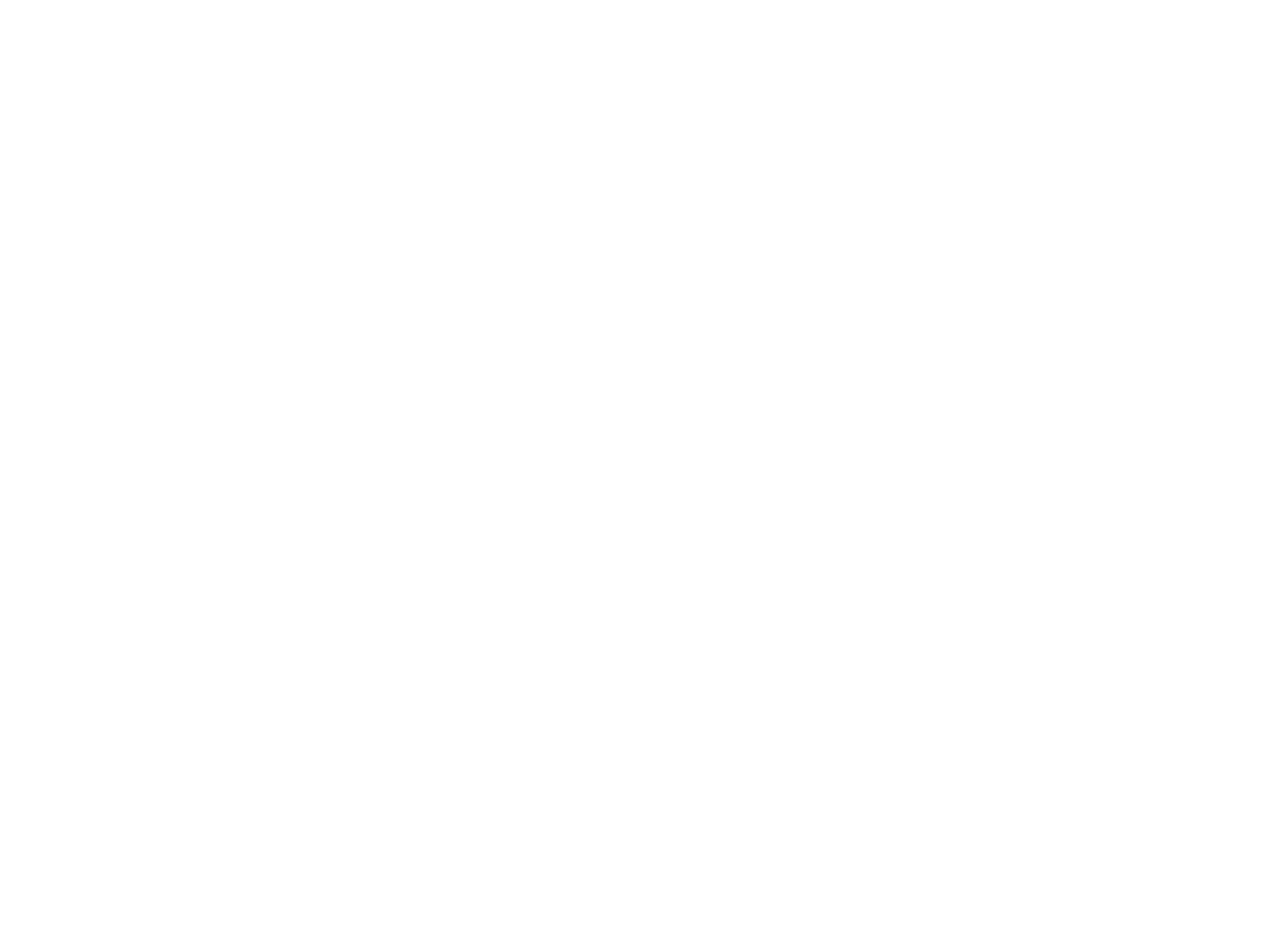
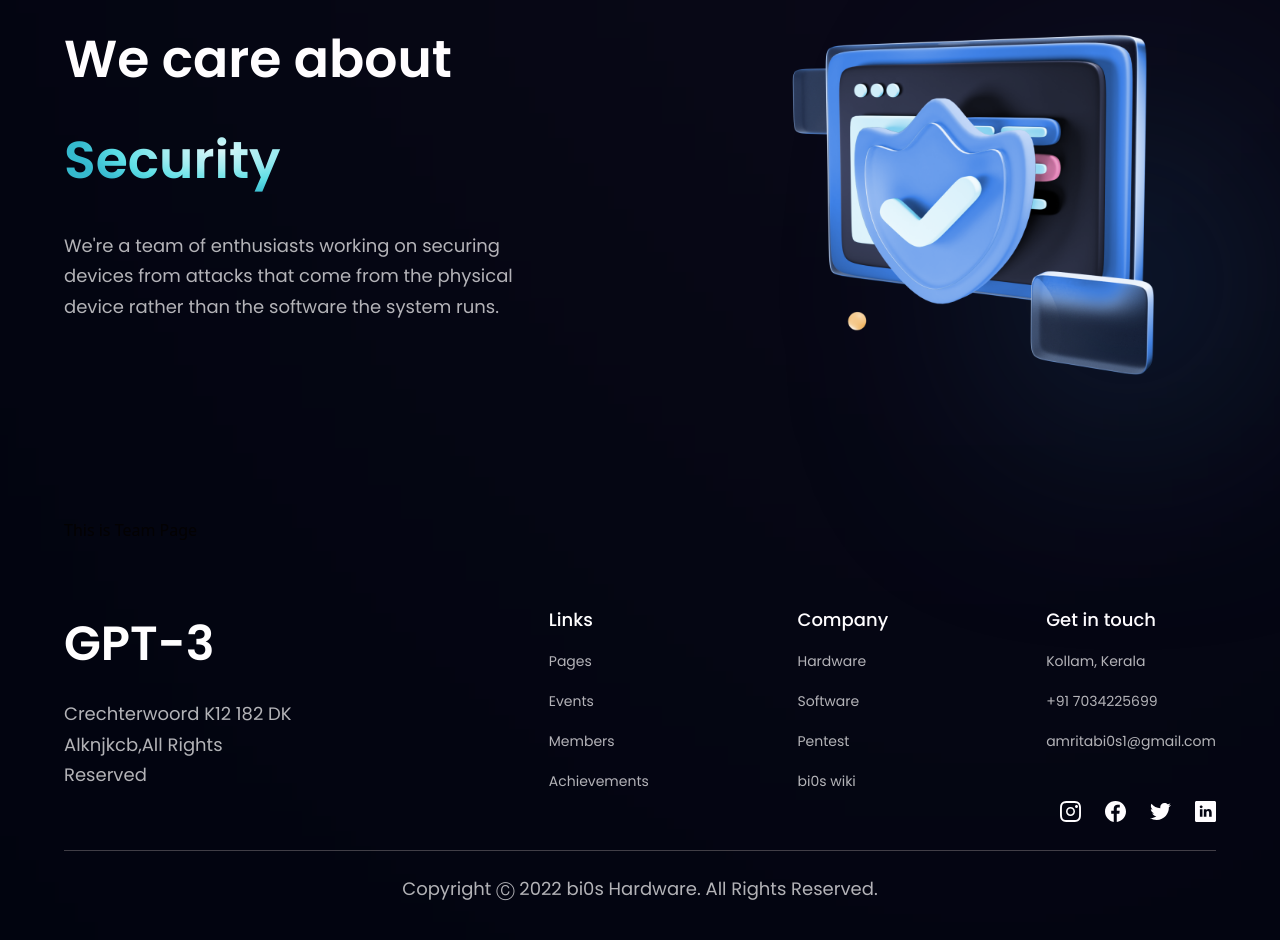
Before and after one commit to Aashray446/biosHardware, a React (Vite) app: page /team in a window 1280 px wide. Shown: the part 266-1206 px from the top of the page. Before the commit the page ends 800 px from the top, so only its background shows below. Built offline with nearby package versions, Linux system fonts and the light colour scheme.

Commit message:
fixed-navigation, footer, and few design

```diff
--- a/package.json
+++ b/package.json
@@ -9,6 +9,7 @@
     "preview": "vite preview"
   },
   "dependencies": {
+    "@emotion/styled": "^11.10.4",
     "react": "^18.2.0",
     "react-dom": "^18.2.0",
     "react-router-dom": "^6.3.0"
--- a/src/App.jsx
+++ b/src/App.jsx
@@ -1,17 +1,41 @@
-import { BrowserRouter, Routes, Route} from 'react-router-dom';
+import { BrowserRouter, Routes, Route } from "react-router-dom";
+import styles from "./style";
+import {
+  Footer,
+  Navbar,
+  Hero,
+} from "./components";
 import Home from "./Home";
 import Team from "./Team";
 
 const App = () => (
   <BrowserRouter>
-  <div className="bg-primary w-full overflow-hidden">
-    <Routes>
-      <Route exact path='/' element={<Home/>}/>
-      <Route exact path='/team' element={<Team/>}/>
-  </Routes>
-  </div>
+    <div className="bg-primary w-full overflow-hidden">
+      <div>
+        <div className={`${styles.paddingX} ${styles.flexCenter}`}>
+          <div className={`${styles.boxWidth}`}>
+            <Navbar />
+          </div>
+        </div>
+
+        <div className={`bg-primary ${styles.flexStart}`}>
+          <div className={`${styles.boxWidth}`}>
+            <Hero />
+          </div>
+        </div>
+
+        <div className={`bg-primary ${styles.paddingX} ${styles.flexCenter}`}>
+          <div className={`${styles.boxWidth}`}>
+            <Routes>
+              <Route exact path="/" element={<Home />} />
+              <Route exact path="/team" element={<Team />} />
+            </Routes>
+            <Footer />
+          </div>
+        </div>
+      </div>
+    </div>
   </BrowserRouter>
-
 );
 
 export default App;
--- a/src/components/CTA.jsx
+++ /dev/null
@@ -1,20 +0,0 @@
-import styles from "../style";
-import Button from "./Button";
-
-const CTA = () => (
-  <section className={`${styles.flexCenter} ${styles.marginY} ${styles.padding} sm:flex-row flex-col bg-black-gradient-2 rounded-[20px] box-shadow`}>
-    <div className="flex-1 flex flex-col">
-      <h2 className={styles.heading2}>Let’s try our service now!</h2>
-      <p className={`${styles.paragraph} max-w-[470px] mt-5`}>
-        Everything you need to accept card payments and grow your business
-        anywhere on the planet.
-      </p>
-    </div>
-
-    <div className={`${styles.flexCenter} sm:ml-10 ml-0 sm:mt-0 mt-10`}>
-      <Button />
-    </div>
-  </section>
-);
-
-export default CTA;
--- a/src/components/FeedbackCard.jsx
+++ b/src/components/FeedbackCard.jsx
@@ -13,7 +13,7 @@
         <h4 className="font-poppins font-semibold text-[14px] leading-[32px] text-white">
           {name}
         </h4>
-        <p className="font-poppins font-normal text-[16px] leading-[24px] text-dimWhite">
+        <p className="font-poppins font-bold text-[16px] leading-[24px] text-dimWhite">
           {title}
         </p>
       </div>
--- a/src/components/Footer.jsx
+++ b/src/components/Footer.jsx
@@ -3,15 +3,15 @@
 
 const Footer = () => (
   <section className={`${styles.flexCenter} ${styles.paddingY} flex-col`}>
-    <div id="conatct" className={`${styles.flexStart} md:flex-row flex-col mb-8 w-full`}>
+    <div id="conatct" className={`${styles.flexStart} md:flex-row flex-col mb-2 w-full`}>
       <div className="flex-[1] flex flex-col justify-start mr-10">
         <h2 className={`${styles.heading2}`}>GPT-3</h2>
-        <p className={`${styles.paragraph} mt-4 max-w-[312px]`}>
-        Crechterwoord K12 182 DK Alknjkcb, All Rights Reserved
+        <p className={`${styles.paragraph} mt-4 max-w-[240px]`}>
+        Crechterwoord K12 182 DK Alknjkcb,All Rights Reserved
         </p>
       </div>
 
-      <div className="flex-[1.5] w-full flex flex-row justify-between flex-wrap md:mt-0 mt-10">
+      <div className="flex-[1.5] w-full flex flex-row justify-between flex-wrap md:mt-0 mt-10 ">
         {footerLinks.map((footerlink) => (
           <div key={footerlink.title} className={`flex flex-col ss:my-0 my-4 min-w-[150px]`}>
             <h4 className="font-poppins font-medium text-[18px] leading-[27px] text-white">
@@ -21,7 +21,7 @@
               {footerlink.links.map((link, index) => (
                 <li
                   key={link.name}
-                  className={`font-poppins font-normal text-[16px] leading-[24px] text-dimWhite hover:text-secondary cursor-pointer ${
+                  className={`font-poppins font-normal text-[14px] leading-[24px] text-dimWhite hover:text-secondary cursor-pointer ${
                     index !== footerlink.links.length - 1 ? "mb-4" : "mb-0"
                   }`}
                 >
@@ -31,15 +31,11 @@
             </ul>
           </div>
         ))}
+
       </div>
     </div>
 
-    <div className="w-full flex justify-between items-center md:flex-row flex-col pt-6 border-t-[1px] border-t-[#3F3E45]">
-      <p className="font-poppins font-normal text-center text-[18px] leading-[27px] text-white">
-        Copyright Ⓒ 2022 bi0s Hardware. All Rights Reserved.
-      </p>
-
-      <div className="flex flex-row md:mt-0 mt-6">
+    <div className="flex flex-row md:mt-0 mt-6 w-full justify-center lg:justify-end mb-7 items-end ">
         {socialMedia.map((social, index) => (
           <img
             key={social.id}
@@ -52,6 +48,11 @@
           />
         ))}
       </div>
+
+    <div className="w-full flex flex-row justify-center lg:justify-center items-center pt-6 border-t-[1px] border-t-[#3F3E45]">
+      <p className="font-poppins font-normal text-center text-[18px] leading-[27px] text-dimWhite">
+        Copyright Ⓒ 2022 bi0s Hardware. All Rights Reserved.
+      </p>
     </div>
   </section>
 );
--- a/src/components/Hero.jsx
+++ b/src/components/Hero.jsx
@@ -27,7 +27,7 @@
 
         {/* gradient start */}
         <div className="absolute z-[0] w-[80%] h-[35%] top-0 pink__gradient" />
-        <div className="absolute z-[0] w-[60%] h-[80%] rounded-full white__gradient bottom-40" />
+        {/* <div className="absolute z-[0] w-[60%] h-[80%] rounded-full white__gradient bottom-40" /> */}
         <div className="absolute z-[0] w-[25%] h-[50%] right-20 bottom-20 blue__gradient" />
         {/* gradient end */}
       </div>
--- a/src/components/OurTeam.jsx
+++ b/src/components/OurTeam.jsx
@@ -1,13 +1,22 @@
 import React from "react";
-import Card from "./Card";
+import Card from "./ProfileCard";
 
 export default function OurTeam() {
   return (
-    <>
+    <div>
+      <div>
+
+      </div>
       <h1 className="text-white text-4xl font-extrabold mb-20 font-poppins justify-start">
         Our Team
       </h1>
-      <Card />
-    </>
+
+      <div className="grid  lg:grid-cols-4">
+        <Card />
+        <Card />
+        <Card />
+        <Card />
+      </div>
+    </div>
   );
 }
--- a/src/components/Stats.jsx
+++ b/src/components/Stats.jsx
@@ -4,7 +4,7 @@
 const Stats = () => (
   <section className={`${styles.flexCenter} flex-row flex-wrap sm:mb-20 mb-6`}>
     {stats.map((stat) => (
-      <div key={stat.title} className={`flex-1 flex justify-center items-center flex-row m-3 `} >
+      <div key={stat.id} className={`flex-1 flex justify-center items-center flex-row m-3 `} >
         <p className="font-poppins font-normal xs:text-[20.45px] text-[15.45px] xs:leading-[26.58px] leading-[21.58px] text-gradient uppercase ml-3">
           {stat.title}
         </p>
--- a/src/constants/index.js
+++ b/src/constants/index.js
@@ -77,82 +77,83 @@
 export const stats = [
   {
     id: "stats-1",
-    title: "CTF Team in India",
-    value: "#1",
+    title: "#1 CTF Team in India",
   },
   {
     id: "stats-2",
-    title: "Trusted by Company",
-    value: "230+",
+    title: "CVE's and Bug Bounties",
   },
   {
     id: "stats-3",
-    title: "Transaction",
-    value: "$230M+",
+    title: "Cyber security",
   },
 ];
 
 export const footerLinks = [
   {
-    title: "Useful Links",
+    title: "Links",
     links: [
       {
-        name: "Content",
-        link: "https://www.hoobank.com/content/",
+        name: "Pages",
+        link: "",
       },
       {
-        name: "How it Works",
-        link: "https://www.hoobank.com/how-it-works/",
+        name: "Events",
+        link: "",
       },
       {
-        name: "Create",
-        link: "https://www.hoobank.com/create/",
+        name: "Members",
+        link: "",
       },
       {
-        name: "Explore",
-        link: "https://www.hoobank.com/explore/",
+        name: "Achievements",
+        link: "",
       },
-      {
-        name: "Terms & Services",
-        link: "https://www.hoobank.com/terms-and-services/",
-      },
+      // {
+      //   name: "Terms & Services",
+      //   link: "https://www.bi0s.com/terms-and-services/",
+      // },
     ],
   },
   {
-    title: "Community",
+    title: "Company",
     links: [
       {
-        name: "Help Center",
-        link: "https://www.hoobank.com/help-center/",
+        name: "Hardware",
+        link: "",
       },
       {
-        name: "Partners",
-        link: "https://www.hoobank.com/partners/",
+        name: "Software",
+        link: "",
       },
       {
-        name: "Suggestions",
-        link: "https://www.hoobank.com/suggestions/",
+        name: "Pentest",
+        link: "",
       },
       {
-        name: "Blog",
-        link: "https://www.hoobank.com/blog/",
+        name: "bi0s wiki",
+        link: "",
       },
-      {
-        name: "Newsletters",
-        link: "https://www.hoobank.com/newsletters/",
-      },
+      // {
+      //   name: "Newsletters",
+      //   link: "https://www.bi0s.com/newsletters/",
+      // },
     ],
   },
   {
-    title: "Partner",
+    title: "Get in touch",
     links: [
       {
-        name: "Our Partner",
-        link: "https://www.hoobank.com/our-partner/",
+        name: "Kollam, Kerala",
+        link: "",
       },
       {
-        name: "Become a Partner",
-        link: "https://www.hoobank.com/become-a-partner/",
+        name: "+91 7034225699",
+        link: "",
+      },
+      {
+        name: "amritabi0s1@gmail.com",
+        link: "",
       },
     ],
   },
```
Also changed, not shown: src/Home.jsx (+4 -25 lines), src/components/ProfileCard.jsx (renamed from src/components/Card.jsx, +5 -4 lines), src/components/index.js (+1 -7 lines), 1 other file (tests, documents, lock files or other folders).
